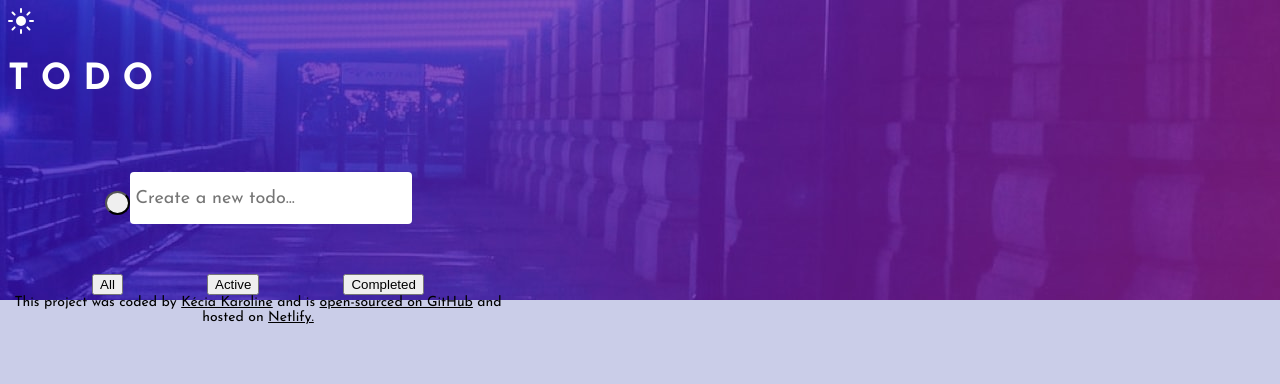
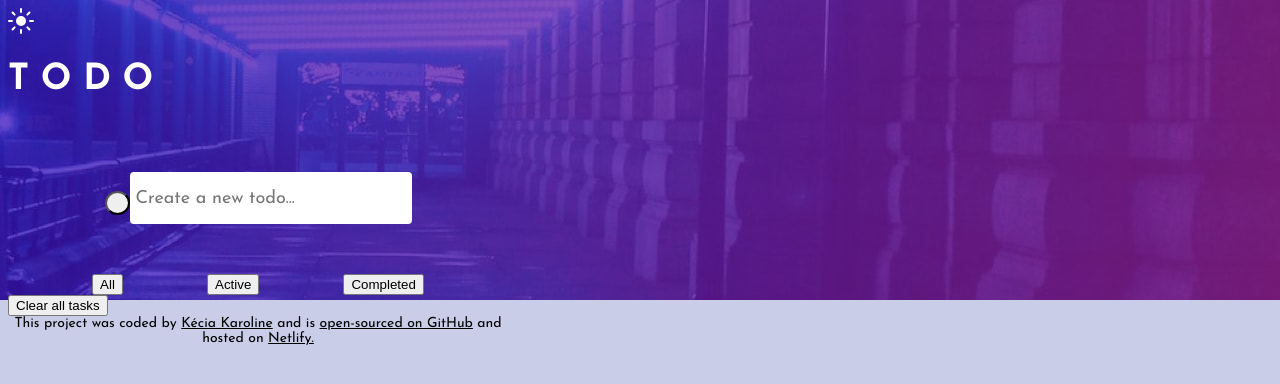
Before and after one commit to keciakaroline/todo-app, a React (Create React App) app: page / in a window 1280 px wide. Shown: the top 384 px of the page. Built offline with nearby package versions, Linux system fonts and the light colour scheme.

Commit message:
Added delete all tasks button

```diff
--- a/src/App.js
+++ b/src/App.js
@@ -4,6 +4,7 @@ import Footer from "./components/Footer";
 import Form from "./components/Form";
 import ListContainer from "./components/ListContainer";
 import FilterTodo from "./components/FilterTodo";
+import DeleteTask from "./components/DeleteTask";
 import "./App.css";
 
 function App() {
@@ -49,6 +50,7 @@ function App() {
       <FilterTodo
         setStatus={setStatus} // Then go to where we have our selections
       />
+      <DeleteTask todos={todos} setTodos={setTodos} />
       <Footer />
     </div>
   );
--- /dev/null
+++ b/src/components/DeleteTask.js
@@ -0,0 +1,18 @@
+import React from "react";
+
+export default function DeleteTask({ todos, setTodos }) {
+  // delete all tasks
+  const deleteTask = () => {
+    let deleted = todos.filter((todo) => {
+      return !todo.completed;
+    });
+    setTodos(deleted);
+  };
+  return (
+    <div className="DeleteTask">
+      <button value="clear" onClick={deleteTask}>
+        Clear all tasks
+      </button>
+    </div>
+  );
+}
```
